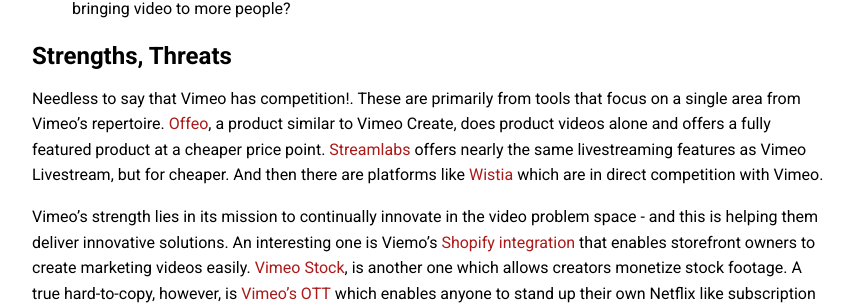
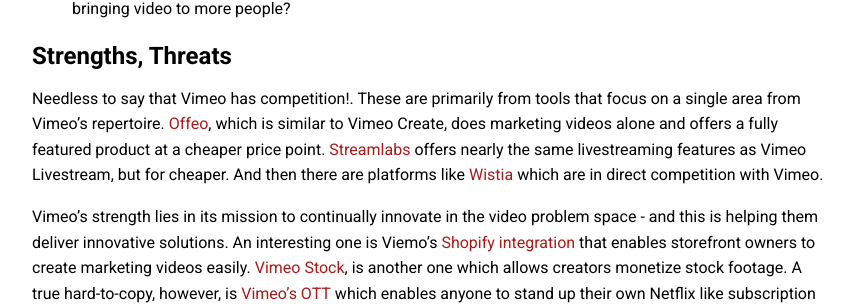
Before and after one commit to sautee/sautee.github.io, a Jekyll site: the page built from _posts/2021-06-12-vimeotransform.md, in a window 1280 px wide and 900 px high, scrolled down 2301 px. Shown: the part 484-790 px from the top of the window, without its empty margins (168-1022 px from the left). Built offline with Jekyll 4.4.1, drawn with Linux system fonts in a browser that asks for light colours.

Commit message:
Update 2021-06-12-vimeotransform.md

```diff
--- a/_posts/2021-06-12-vimeotransform.md
+++ b/_posts/2021-06-12-vimeotransform.md
@@ -89,7 +89,7 @@
 Strengths, Threats
 ------------------
 
-Needless to say that Vimeo has competition!. These are primarily from tools that focus on a single area from Vimeo’s repertoire. [Offeo](https://offeo.com/), a product similar to Vimeo Create, does product videos alone and offers a fully featured product at a cheaper price point. [Streamlabs](https://streamlabs.com/) offers nearly the same livestreaming features as Vimeo Livestream, but for cheaper. And then there are platforms like [Wistia](https://wistia.com/) which are in direct competition with Vimeo.
+Needless to say that Vimeo has competition!. These are primarily from tools that focus on a single area from Vimeo’s repertoire. [Offeo](https://offeo.com/), which is similar to Vimeo Create, does marketing videos alone and offers a fully featured product at a cheaper price point. [Streamlabs](https://streamlabs.com/) offers nearly the same livestreaming features as Vimeo Livestream, but for cheaper. And then there are platforms like [Wistia](https://wistia.com/) which are in direct competition with Vimeo.
 
 Vimeo's strength lies in its mission to continually innovate in the video problem space - and this is helping them deliver innovative solutions. An interesting one is Viemo's [Shopify integration](https://apps.shopify.com/vimeo_product_video_maker) that enables storefront owners to create marketing videos easily. [Vimeo Stock](https://vimeo.com/stock), is another one which allows creators monetize stock footage. A true hard-to-copy, however, is [Vimeo's OTT](https://vimeo.com/ott/home) which enables anyone to stand up their own Netflix like subscription service. I'm sure there's more from where that came from.
 
```
